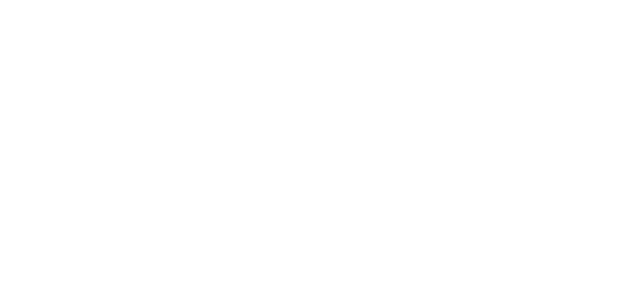
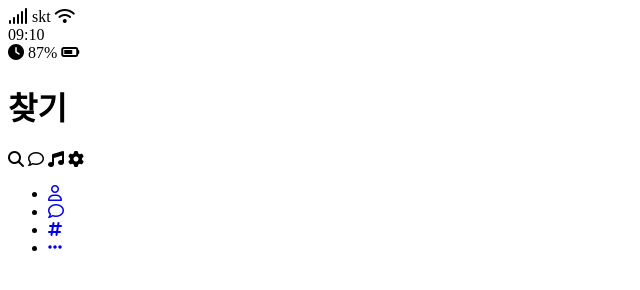
Before and after one commit to hshine1226/kakao-clone, a plain HTML site: page find.html in a window 1280 px wide. Shown: the whole page, without its empty margins (0-640 px from the left). Drawn offline with Linux system fonts and the light colour scheme.

Commit message:
Navigation bar 작업 후 index 페이지 외 나머지 페이지들 작업함

```diff
--- a/find.html
+++ b/find.html
@@ -0,0 +1,72 @@
+<!DOCTYPE html>
+<html lang="en">
+  <head>
+    <meta charset="UTF-8" />
+    <meta name="viewport" content="width=device-width, initial-scale=1.0" />
+    <script
+      src="https://kit.fontawesome.com/142b9259dc.js"
+      crossorigin="anonymous"
+    ></script>
+    <title>Find | Kakao Clone</title>
+  </head>
+  <body>
+    <div class="status-bar">
+      <div class="status-bar__column">
+        <i class="fas fa-signal"></i>
+        <span class="status-bar__carrier">skt</span>
+        <i class="fas fa-wifi"></i>
+      </div>
+      <div class="status-bar__column">
+        <span class="status-bar__clock">09:10</span>
+      </div>
+      <div class="status-bar__column">
+        <i class="fas fa-clock"></i>
+        <span class="status-bar__battery">87%</span>
+        <i class="fas fa-battery-three-quarters"></i>
+      </div>
+    </div>
+    <header class="header">
+      <div class="header__header-column">
+        <h1 class="header__title">찾기</h1>
+      </div>
+      <div class="header__header-column">
+        <span class="header__icon">
+          <i class="fas fa-search"></i>
+        </span>
+        <span class="header__icon">
+          <i class="far fa-comment"></i>
+        </span>
+        <span class="header__icon">
+          <i class="fas fa-music"></i>
+        </span>
+        <span class="header__icon">
+          <i class="fas fa-cog"></i>
+        </span>
+      </div>
+    </header>
+    <nav class="nav">
+      <ul class="nav__list">
+        <li class="nav__list-item">
+          <a href="friends.html" class="nav__list-link">
+            <i class="far fa-user"></i>
+          </a>
+        </li>
+        <li class="nav__list-item">
+          <a href="index.html" class="nav__list-link">
+            <i class="far fa-comment"></i>
+          </a>
+        </li>
+        <li class="nav__list-item">
+          <a href="find.html" class="nav__list-link">
+            <i class="fas fa-hashtag"></i>
+          </a>
+        </li>
+        <li class="nav__list-item">
+          <a href="more.html" class="nav__list-link">
+            <i class="fas fa-ellipsis-h"></i>
+          </a>
+        </li>
+      </ul>
+    </nav>
+  </body>
+</html>
```
Also changed, not shown: friends.html (+72 -0 lines), index.html (+24 -0 lines), more.html (+72 -0 lines), css/find.png (renamed from css/IMG_7679.png).
